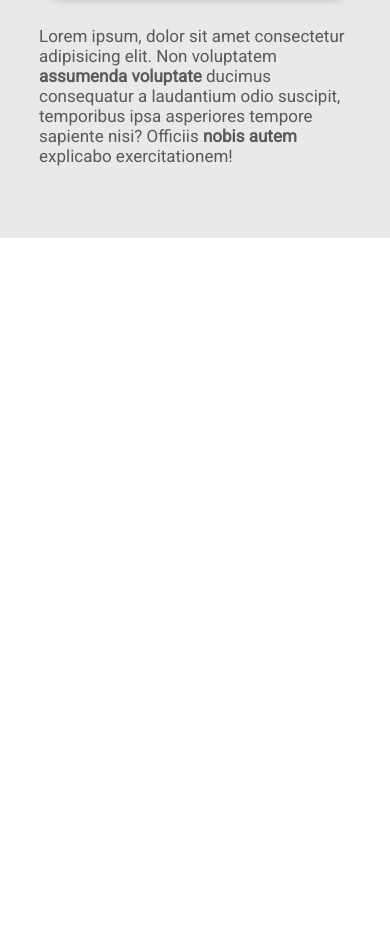
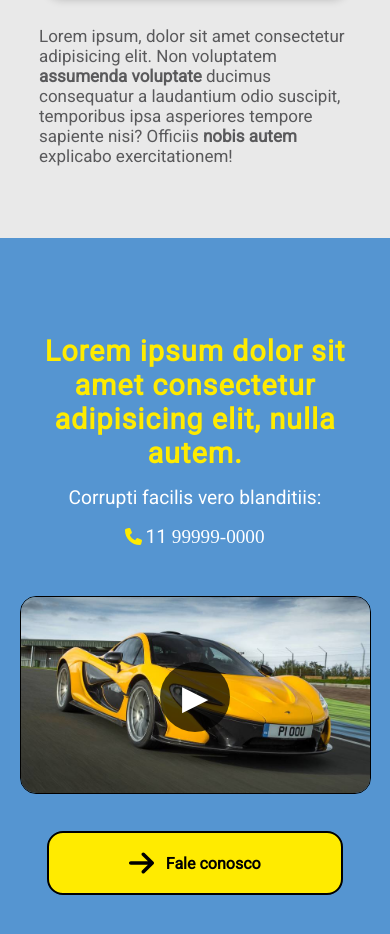
Before and after one commit to Rodrigues4567/teste-woolly, a plain HTML site: page index.html in a window 390 px wide. Shown: the part 1062-1996 px from the top of the page. Before the commit the page ends 1300 px from the top, so only its background shows below. Drawn offline with Linux system fonts and the light colour scheme; a web font is replaced by a local one.

Commit message:
Video section mobile and desktop version, done!

```diff
--- a/assets/css/styles.css
+++ b/assets/css/styles.css
@@ -63,7 +63,6 @@ body {
 }
 
 /*************** HOME SECTION *****************/
-
 .home-section {
     height: 85vh;
     background: url('../images/background-home.png');
@@ -110,7 +109,6 @@ body {
 }
 
 /******************* DESCRIPTION SECTION *******************/
-
 .description-section {
     padding: 4.5rem 0px;
     background-color: var(--primary-color);
@@ -136,16 +134,126 @@ body {
     color: var(--gray-default);
 }
 
+/******************* VIDEO SECTION *******************/
+.video-section {
+    background-color: var(--secondary-color);
+}
+
+.video-section-container {
+    display: flex;
+    justify-content: center;
+    align-items: center;
+    flex-direction: column;
+}
+
+.video-section-title {
+    display: flex;
+    justify-content: center;
+    align-items: center;
+    flex-direction: column;
+    gap: 1rem;
+    padding: 6rem 0px 3rem 0px;
+    width: 580px;
+}
+
+.video-section-title h2 {
+    text-align: center;
+    color: var(--primary-color);
+    letter-spacing: 1px;
+    font-size: 1.8rem;
+}
+
+.video-section-title p {
+    color: #ffffff;
+    font-size: 1.2rem;
+}
+
+.phone-container {
+    display: flex;
+    justify-content: center;
+    align-items: center;
+    gap: 3px;
+}
+
+.phone-logo {
+    height: 17px;
+}
+
+.phone-number-bold {
+    font-family: var(--roboto-ExtraBold);
+}
+
+.video-container {
+    display: flex;
+    justify-content: center;
+    align-items: center;
+    width: 100%;
+    margin-bottom: 2.1rem;
+}
+
+.video-wrapper {
+    position: relative;
+    width: 100%;
+    max-width: 560px;
+    aspect-ratio: 16 / 9;
+}
+
+.video-wrapper img {
+    width: 100%;
+    height: 100%;
+    object-fit: cover;
+    border-radius: 1rem;
+    border: 1px solid black;
+}
+
+#playButton {
+    position: absolute;
+    top: 50%;
+    left: 50%;
+    transform: translate(-50%, -50%);
+    background: rgba(0, 0, 0, 0.7);
+    color: white;
+    border: none;
+    border-radius: 50%;
+    font-size: 34px;
+    width: 70px;
+    height: 70px;
+    cursor: pointer;
+}
+
+.button-fale-conosco {
+    display: flex;
+    justify-content: center;
+    align-items: center;
+    gap: 12px;
+    padding: 1rem 5rem;
+    border-radius: 1rem;
+    border: 2px solid black;
+    background-color: var(--primary-color);
+    cursor: pointer;
+    margin-bottom: 6rem;
+}
+
+.button-fale-conosco:hover {
+    background-color: #e7d509;
+    transition: 0.3s;
+}
+
+.button-fale-conosco img {
+    height: 28px;
+}
+
+.button-fale-conosco p {
+    font-size: 1rem;
+    font-family: var(--roboto-regular);
+    font-weight: bold;
+}
+
 /******************* MEDIA QUERIES *******************/
-
-@media screen and (max-width: 980px) {
-
-}
 
 @media screen and (max-width: 640px) {
 
     /*************** HOME SECTION MOBILE *****************/
-
     .home-section {
         display: flex;
         justify-content: center;
@@ -184,7 +292,6 @@ body {
     }
 
     /******************* DESCRIPTION SECTION MOBILE *******************/
-
     .description-section {
         background-color: var(--gray-background);
     }
@@ -203,3 +310,17 @@ body {
     }
 
 }
+
+@media screen and (max-width: 580px) {
+
+    /**************** VIDEO SECTION MOBILE *****************/
+    .video-section-title {
+        padding: 6rem 1rem 3rem 1rem;
+        width: 90vw;
+    }
+
+    .video-wrapper {
+        max-width: 90%;
+    }
+
+}
--- a/assets/js/main.js
+++ b/assets/js/main.js
@@ -8,3 +8,19 @@ window.addEventListener("load", function () {
         preloader.style.display = "none";
     }, 500);
 });
+
+// VIDEO PLAYER
+document.getElementById("playButton").addEventListener("click", function () {
+    let videoWrapper = document.getElementById("videoWrapper");
+
+    let videoEmbed = `
+        <iframe width="100%" height="100%"
+            src="https://www.youtube.com/embed/t9-cMiEDNyk?autoplay=1&rel=0"
+            title="YouTube video player" frameborder="0"
+            allow="accelerometer; autoplay; clipboard-write; encrypted-media; gyroscope; picture-in-picture"
+            allowfullscreen>
+        </iframe>
+    `;
+
+    videoWrapper.innerHTML = videoEmbed;
+});
--- a/index.html
+++ b/index.html
@@ -56,6 +56,33 @@
         <section class="video-section">
             <div class="video-section-container">
 
+                <div class="video-section-title">
+                    <h2>Lorem ipsum dolor sit amet consectetur adipisicing elit, nulla autem.</h2>
+                    <p>Corrupti facilis vero blanditiis:</p>
+                    <div class="phone-container">
+                        <img class="phone-logo" src="assets/images/phone-solid.svg" alt="">
+                        <p class="phone-number">11 <span class="phone-number-bold">99999-0000</span></p>
+                    </div>
+                </div>
+
+                <div class="video-container">
+                    <div class="video-wrapper" id="videoWrapper">
+                        <img src="assets/images/thumbnail.jpg" alt="Thumbnail">
+                        <button id="playButton">▶</button>
+                    </div>
+                </div>
+
+                <button class="button-fale-conosco">
+                    <img src="assets/images/arrow-right-solid.svg" alt="">
+                    <p>Fale conosco</p>
+                </button>
+
+            </div>
+        </section>
+
+        <section class="warning-section">
+            <div class="warning-section-container">
+
             </div>
         </section>
 
```
Also changed, not shown: assets/images/arrow-right-solid.svg (added), assets/images/phone-solid.svg (added), assets/images/thumbnail.jpg (added).
